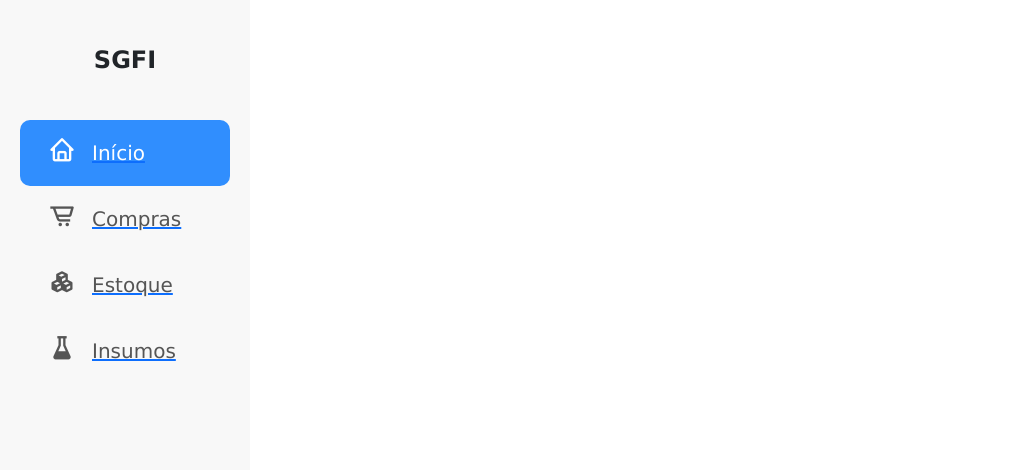
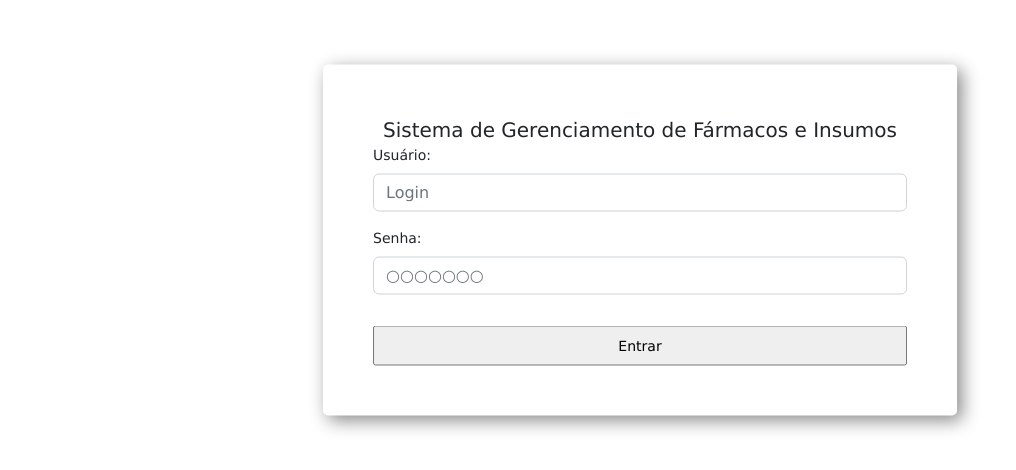
Before and after one commit to r4263/sgfi, a React (Create React App) app: page / in a window 1280 px wide. Shown: the top 470 px of the page, without its empty margins (0-1016 px from the left). Built offline with nearby package versions, Linux system fonts and the light colour scheme; no server answers; a web font is replaced by a local one.

Commit message:
melhorias no login

```diff
--- a/src/App.js
+++ b/src/App.js
@@ -12,11 +12,12 @@ function App() {
   return (
     <BrowserRouter>
       <Routes>
-        <Route path='/' element={<AppLayout />}>
-          <Route index element={<Inicio />} />
-          <Route path='/compras' element={<Compras />} />
-          <Route path='/estoque' element={<Estoque />} />
-          <Route path='/insumos' element={<Insumos />} />
+        <Route index element={<Login />}/>
+        <Route path='/dashboard' element={<AppLayout />}>
+          <Route path='/dashboard/inicio' element={<Inicio />} />
+          <Route path='/dashboard/compras' element={<Compras />} />
+          <Route path='/dashboard/estoque' element={<Estoque />} />
+          <Route path='/dashboard/insumos' element={<Insumos />} />
         </Route>
       </Routes>
     </BrowserRouter>
--- a/src/components/login/login.component.jsx
+++ b/src/components/login/login.component.jsx
@@ -1,16 +1,60 @@
 import 'bootstrap/dist/css/bootstrap.min.css';
 import './login.css'
-
+import axios from 'axios';
 import { BrowserRouter, Route, Link } from "react-router-dom";
-import { useState } from 'react';
-import { Button } from 'reactstrap';
+import { useState, useEffect } from 'react';
 import { Form } from 'reactstrap';
 import { FormGroup } from 'reactstrap';
 import { Label } from 'reactstrap';
 import { Input } from 'reactstrap';
-import { FormText } from 'reactstrap';
+
+
+
+const url = "http://localhost:4444/api/login";
 
 const Login = () => {
+    const [username, setUsername] = useState('');
+    const [password, setPassword] = useState('');
+    const [response, setResponse] = useState('');
+    const [status, setStatus] = useState();
+
+    const handleUsernameChange = event => {
+        setUsername(event.target.value);
+    }
+
+    const handlePasswordChange = event => {
+        setPassword(event.target.value);
+    }
+
+    const fetchData = async () => {
+        try {
+            const result = await axios.post(url, { login: username, senha: password });
+            setResponse(JSON.stringify(result.data));
+            setStatus(result.status);
+        } catch (error) {
+            console.log(error);
+        }
+    };
+
+
+    function verifyStatus(){
+        console.log(status);
+        if(status === '200'){
+            console.log("OK, autorizado")
+        }
+    }
+
+    const handleSubmit = event => {
+        event.preventDefault();
+        console.log(fetchData());
+    }
+
+    useEffect(() => {
+        verifyStatus();
+    }, status)
+
+
+    return (
         <div className="App">
             <header className="App-header">
             </header>
@@ -29,7 +73,9 @@ const Login = () => {
                             id="login"
                             name="login"
                             placeholder="Login"
-                        type="email"
+                            type="text"
+                            value={username}
+                            onChange={handleUsernameChange}
                         />
                     </FormGroup>
                     <FormGroup>
@@ -41,20 +87,23 @@ const Login = () => {
                             name="pwd"
                             placeholder="○○○○○○○"
                             type="password"
+                            value={password}
+                            onChange={handlePasswordChange}
                         />
                     </FormGroup>
-                <FormGroup check>
+                    {/* <FormGroup check>
                         <Input type="checkbox" />
                         {' '}
                         <Label check>
                             Lembrar credenciais
                         </Label>
-                </FormGroup>
+                    </FormGroup> */}
                     <input
                         id='loginbtn'
                         name='loginbtn'
                         type='submit'
                         value='Entrar'
+                        onClick={handleSubmit}
                     />
                 </Form>
             </div>
@@ -64,6 +113,7 @@ const Login = () => {
         //   <button onClick={fetchData}>Buscar dados</button>
         //   <textarea value={response}/>
         // </div>
+    )
 };
 
 export default Login;
--- a/src/components/sidebar/Sidebar.jsx
+++ b/src/components/sidebar/Sidebar.jsx
@@ -6,25 +6,25 @@ const sidebarNavItems = [
     {
         display: 'Início',
         icon: <i className='bx bx-home'></i>,
-        to: '/',
+        to: '/dashboard/inicio',
         section: ''
     },
     {
         display: 'Compras',
         icon: <i className='bx bx-cart-alt'></i>,
-        to: '/compras',
+        to: '/dashboard/compras',
         section: 'compras'
     },
     {
         display: 'Estoque',
         icon: <i className='bx bxs-component'></i>,
-        to: '/estoque',
+        to: '/dashboard/estoque',
         section: 'estoque'
     },
     {
         display: 'Insumos',
         icon: <i className='bx bxs-flask'></i>,
-        to: '/insumos',
+        to: '/dashboard/insumos',
         section: 'insumos'
     },
 ]
```
Lines whose indentation alone changed are shown as unchanged.
